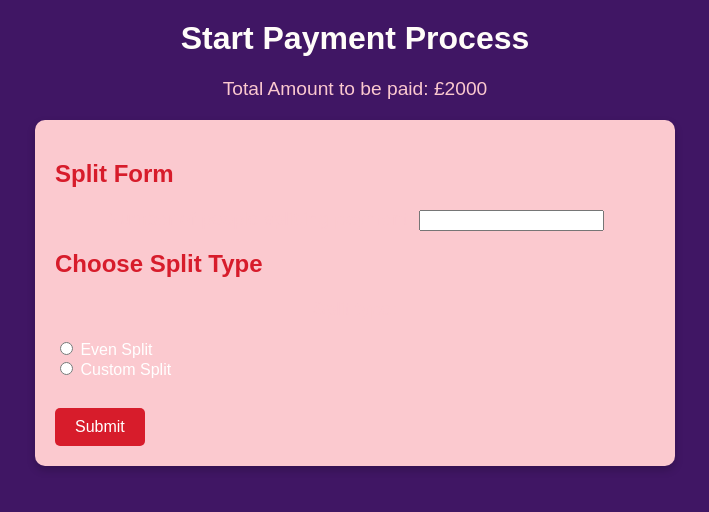
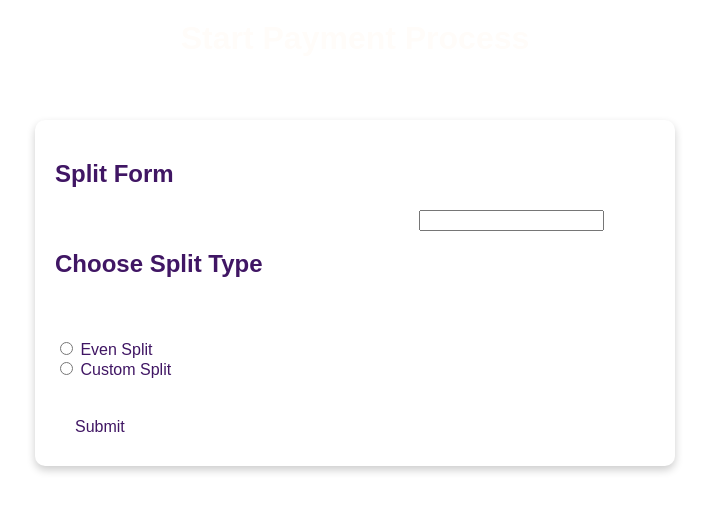
Before and after one commit to mwkan/PayPart, a Django app: page /logic/start/ in a window 1280 px wide. Shown: the top 512 px of the page, without its empty margins (285-994 px from the left). Run offline with Django 4.2, Linux system fonts and the light colour scheme.

Commit message:
Styling for pages

```diff
--- a/paypart/logic/templates/logic/start_payment_process.html
+++ b/paypart/logic/templates/logic/start_payment_process.html
@@ -7,8 +7,8 @@
             font-family: Arial, sans-serif;
             margin: 0;
             padding: 0;
-            background-color: #401664;  /* NatWest purple background for the entire page */
-            color: white; /* Default text color */
+            background-color: white;  /* NatWest purple background for the entire page */
+            color: #401664; /* Default text color */
         }
 
         h1 {
@@ -20,7 +20,7 @@
         p {
             text-align: center;
             font-size: 1.2em;
-            color: #FBC9CF; /* Light red color for the total amount */
+            color: white; /* Light red color for the total amount */
         }
 
         .messages {
@@ -31,17 +31,17 @@
         }
 
         .messages li {
-            color: #FF0000;  /* Red text color for messages */
+            color: white;  /* Red text color for messages */
             margin: 10px 0;
             padding: 10px;
-            border: 1px solid #FF0000;  /* Red border color for messages */
-            background-color: #F78E99;  /* Light red background for messages */
+            border: 1px solid white;  /* Red border color for messages */
+            background-color: white;  /* Light red background for messages */
             border-radius: 5px;
             box-shadow: 0 4px 6px rgba(0, 0, 0, 0.1); /* Subtle shadow for better visibility */
         }
 
         form {
-            background-color: #FBC9CF;  /* Light red background for the form */
+            background-color: white;  /* Light red background for the form */
             padding: 20px;
             margin: 20px auto;
             max-width: 600px; /* Center the form */
@@ -50,13 +50,13 @@
         }
 
         h2 {
-            color: #D71C2B; /* Red color for form headers */
+            color: #401664; /* Red color for form headers */
             margin-bottom: 10px;
         }
 
         button {
-            background-color: #D71C2B; /* Red color for button background */
-            color: white;
+            background-color: white; /* Red color for button background */
+            color: #401664;
             padding: 10px 20px;
             border: none;
             border-radius: 5px;
@@ -66,7 +66,7 @@
         }
 
         button:hover {
-            background-color: #EE2033; /* Darker red color on hover */
+            background-color: white; /* Darker red color on hover */
         }
     </style>
 </head>
```
Also changed, not shown: paypart/logic/templates/logic/custom_split.html (+7 -7 lines), paypart/logic/templates/logic/even_split.html (+8 -8 lines), paypart/logic/templates/logic/holding_page.html (+4 -4 lines), paypart/logic/templates/logic/process_payments.html (+12 -12 lines), paypart/logic/templates/logic/success_page.html (+6 -6 lines).
